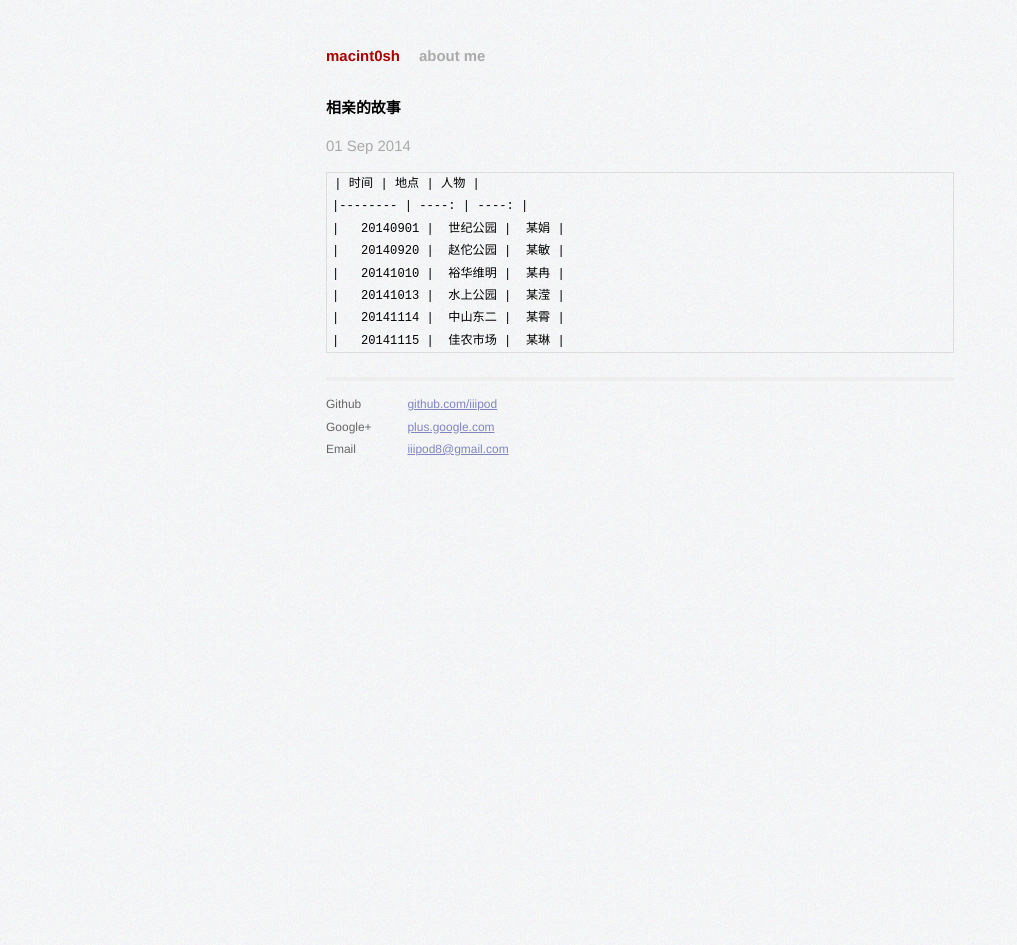
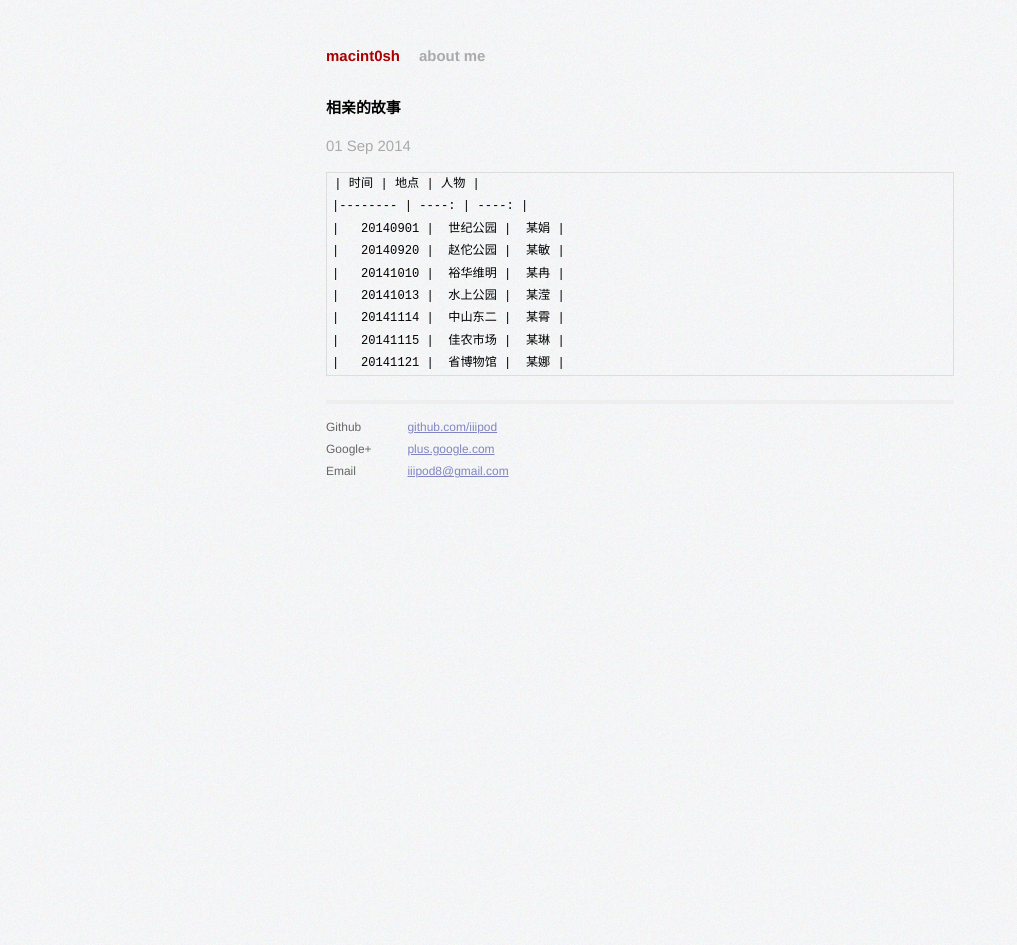
Before and after one commit to iiipod/iiipod.github.com, a Jekyll site: the page built from _posts/2014-09-01-相亲的故事.markdown, in a window 1280 px wide. Shown: the whole page, without its empty margins (0-1017 px from the left). Built offline with Jekyll 4.4.1, drawn with Linux system fonts in a browser that asks for light colours; Markdown is read by kramdown in place of the engine named in the settings.

Commit message:
2014年 11月 24日 星期一 17:06:24 CST

```diff
--- a/_posts/2014-09-01-相亲的故事.markdown
+++ b/_posts/2014-09-01-相亲的故事.markdown
@@ -13,3 +13,4 @@ author:
     |   20141013 |  水上公园 |  某滢 |
     |   20141114 |  中山东二 |  某霄 |
     |   20141115 |  佳农市场 |  某琳 |
+    |   20141121 |  省博物馆 |  某娜 |
```
